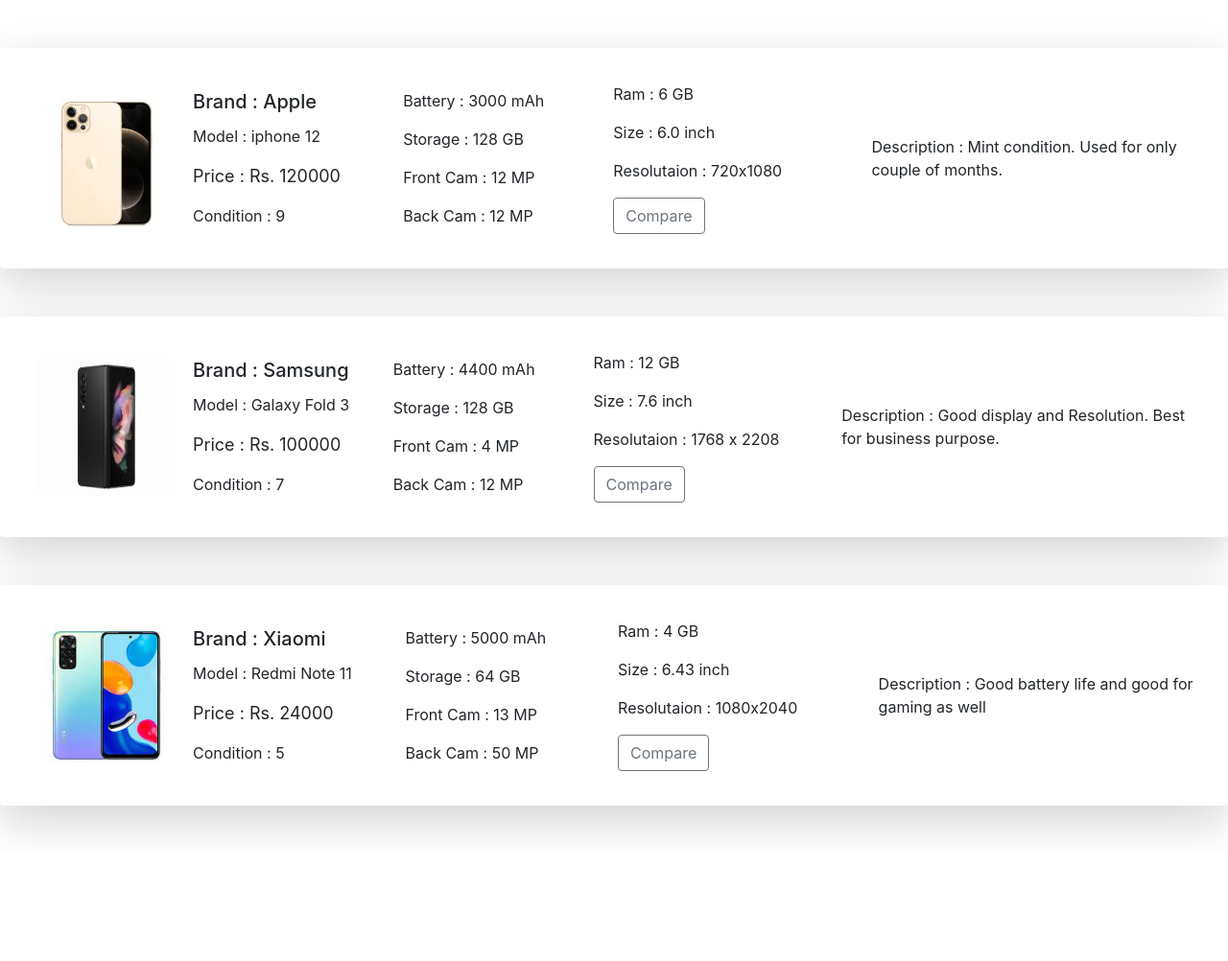
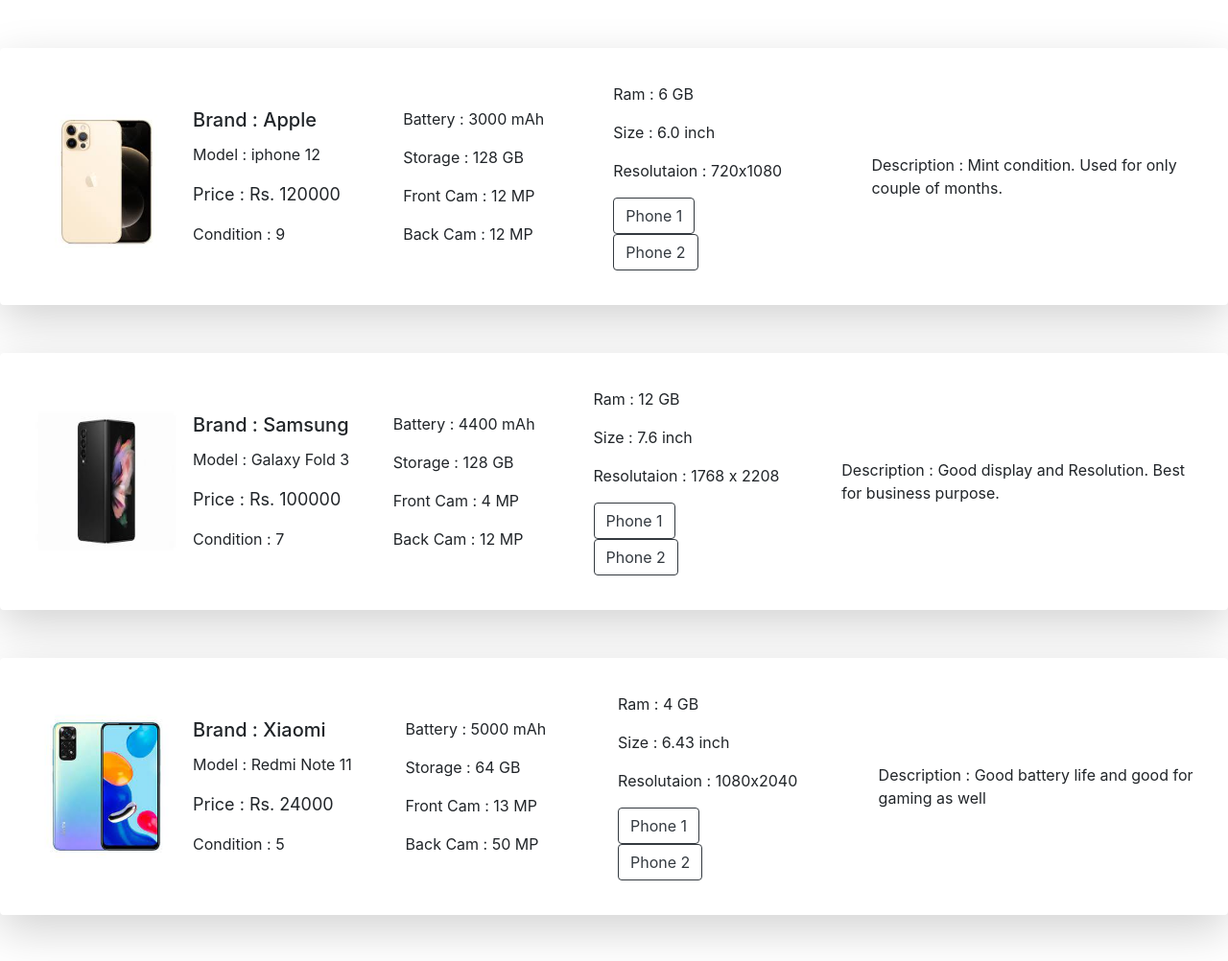
Before and after one commit to sanatankafle12/Used-Mobile-Price-Prediction, a Django app: page / in a window 1280 px wide. Shown: the part 94-1096 px from the top of the page at 96% size. Before the commit the page ends 963 px from the top, so only its background shows below. Run offline with Django 4.2, Linux system fonts and the light colour scheme; data comes from the database, SQL or seed files in the repository; both versions use the stored data as it was after the commit; parts of the project's set-up code (start-up, migrations or seed data) failed here and were passed over.

Commit message:
Added working compare buttons in the home html

```diff
--- a/kati_ho/valuate/static/style/compare.css
+++ b/kati_ho/valuate/static/style/compare.css
@@ -83,9 +83,7 @@
 
 /* Style for the comparison results list */
 .list-group {
-  margin: 50px auto;
   width: 70%;
-  float: left
 }
 
 .list-group-item {
--- a/kati_ho/valuate/templates/home.html
+++ b/kati_ho/valuate/templates/home.html
@@ -47,9 +47,26 @@
         <p class="card-text"> Ram : {{ x.ram }} GB</p>
         <p class="card-text"> Size : {{ x.size }} inch</p>
         <p class="card-text"> Resolutaion : {{ x.res }} </p>
-        <a href="{% url 'compare' x.id %}" class="btn btn-outline-secondary btn-compare">Compare</a>
+<!--         <form method="post">
+      {% csrf_token %}
+        <button type="submit" class="btn btn-outline-dark" name="_id" value = '{{ x.id }}'>Phone_1</button>
+      </form>
+      <form method="post">
+        {% csrf_token %}
+        <button type="submit" class="btn btn-outline-dark" name="_idd" value = '{{ x.id }}'>Phone_2</button>
+      </form> -->
+      <form method="post" action="{% url 'phone1' %}">
+        {% csrf_token %}
+        <button type="submit" class="btn btn-outline-dark" name="_id" value="{{ x.id }}">Phone 1</button>
+      </form>
+
+      <form method="post" action="{% url 'phone2' %}">
+        {% csrf_token %}
+        <button type="submit" class="btn btn-outline-dark" name="_id" value="{{ x.id }}">Phone 2</button>
+      </form>
+
     </div>
-      <div style="display: inline-block; margin-left: 50px; ;">
+      <div style="display: inline-block; margin-left: 50px;">
         <p class="card-text"> Description : {{ x.description }} </p>
       </div>
   </div>
--- a/kati_ho/valuate/templates/valuate.html
+++ b/kati_ho/valuate/templates/valuate.html
@@ -50,7 +50,7 @@
     <script src="https://cdn.jsdelivr.net/npm/bootstrap@4.3.1/dist/js/bootstrap.min.js" integrity="sha384-JjSmVgyd0p3pXB1rRibZUAYoIIy6OrQ6VrjIEaFf/nJGzIxFDsf4x0xIM+B07jRM" crossorigin="anonymous"></script>
     <div class="tab">
       <button class="tablinks" onclick="openCity(event, 'activated-tab')" id="one">Brand</button>
-      <button class="tablinks" onclick="openCity(event, 'deactivated-tab')">Genral Info</button>
+      <button class="tablinks" onclick="openCity(event, 'deactivated-tab')">General Info</button>
       <button class="tablinks" onclick="openCity(event, 'deactivated-tab2')" id="two">Condition Info</button>
     </div>
   <form method="post">
--- a/kati_ho/valuate/urls.py
+++ b/kati_ho/valuate/urls.py
@@ -14,6 +14,8 @@
     path('sell/',views.sell_product,name='sell'),
     path('recommend/',views.recommend,name='recommend'),
     path('logout/',views.logout,name='logout'),
+    path('phone1/', views.phone1, name='phone1'),
+    path('phone2/', views.phone2, name='phone2'),
 ]
 
 urlpatterns+=staticfiles_urlpatterns()
--- a/kati_ho/valuate/views.py
+++ b/kati_ho/valuate/views.py
@@ -65,13 +65,30 @@
     return render(request,'valuate.html')
 
 def compare(request):
-    my_object = get_object_or_404(Listing,id=5)
-    my_object2 = get_object_or_404(Listing,id=6)
-    phone_1 = {'Brand':my_object.brand,'Model':my_object.model,'Price':my_object.price,'Condition':my_object.condition,'Battery':my_object.battery,'Storage':my_object.storage,'Ram':my_object.ram,'Front Camera':my_object.front_camera,'Back Camera': my_object.back_camera,'Size':my_object.size,'Resolution':my_object.res}
-    phone_2 = {'Brand':my_object2.brand,'Model':my_object2.model,'Price':my_object2.price,'Condition':my_object2.condition,'Battery':my_object2.battery,'Storage':my_object2.storage,'Ram':my_object2.ram,'Front Camera':my_object2.front_camera,'Back Camera': my_object2.back_camera,'Size':my_object2.size,'Resolution':my_object2.res}
-    compared_list = comparemobile.compare(phone_1,phone_2)
-    compared_list = {'Brand':compared_list[0],'Model':compared_list[1],'Price':compared_list[2],'Condition':compared_list[3],'Battery':compared_list[4],'Storage':compared_list[5],'Ram':compared_list[6],'Front_Camera':compared_list[7],'Back_Camera': compared_list[8],'Size':compared_list[9],'Resolution':compared_list[10],'gaming':compared_list[11],'general':compared_list[12],'photography':compared_list[13],'movie':compared_list[14]}
-    return render(request, 'compare.html',{'phone':my_object,'phone2':my_object2,'compared':compared_list})
+    idd = request.session.get('phone1_id')
+    idd2 = request.session.get('phone2_id')
+    if(idd!=None and idd2!=None):
+        my_object = get_object_or_404(Listing,id=idd)
+        my_object2 = get_object_or_404(Listing,id=idd2)
+        phone_1 = {'Brand':my_object.brand,'Model':my_object.model,'Price':my_object.price,'Condition':my_object.condition,'Battery':my_object.battery,'Storage':my_object.storage,'Ram':my_object.ram,'Front Camera':my_object.front_camera,'Back Camera': my_object.back_camera,'Size':my_object.size,'Resolution':my_object.res}
+        phone_2 = {'Brand':my_object2.brand,'Model':my_object2.model,'Price':my_object2.price,'Condition':my_object2.condition,'Battery':my_object2.battery,'Storage':my_object2.storage,'Ram':my_object2.ram,'Front Camera':my_object2.front_camera,'Back Camera': my_object2.back_camera,'Size':my_object2.size,'Resolution':my_object2.res}
+        compared_list = comparemobile.compare(phone_1,phone_2)
+        compared_list = {'Brand':compared_list[0],'Model':compared_list[1],'Price':compared_list[2],'Condition':compared_list[3],'Battery':compared_list[4],'Storage':compared_list[5],'Ram':compared_list[6],'Front_Camera':compared_list[7],'Back_Camera': compared_list[8],'Size':compared_list[9],'Resolution':compared_list[10],'gaming':compared_list[11],'general':compared_list[12],'photography':compared_list[13],'movie':compared_list[14]}
+        return render(request,'compare.html',{'phone':my_object,'phone2':my_object2,'compared':compared_list})
+    elif(idd==None and idd2!=None):
+        my_object2 = get_object_or_404(Listing,id=idd2)
+        phone_1 = {'Brand':" ",'Model':" ",'Price':" ",'Condition':" ",'Battery':" ",'Storage':" ",'Ram':" ",'Front Camera':" ",'Back Camera': " ",'Size':" ",'Resolution':" "}
+        compared_list = {'Brand':" ",'Model':" ",'Price':" ",'Condition':" ",'Battery':" ",'Storage':" ",'Ram':" ",'Front Camera':" ",'Back Camera': " ",'Size':" ",'Resolution':" "}
+        return render(request,'compare.html',{'phone':phone_1,'phone2':my_object2,'compared':compared_list})
+    if(idd==None and idd2==None):
+        phone_1 = {'Brand':" ",'Model':" ",'Price':" ",'Condition':" ",'Battery':" ",'Storage':" ",'Ram':" ",'Front Camera':" ",'Back Camera': " ",'Size':" ",'Resolution':" "}
+        compared_list = {'Brand':" ",'Model':" ",'Price':" ",'Condition':" ",'Battery':" ",'Storage':" ",'Ram':" ",'Front Camera':" ",'Back Camera': " ",'Size':" ",'Resolution':" "}
+        return render(request,'compare.html',{'phone':phone_1,'phone2':phone_2,'compared':compared_list})
+    if(idd!=None and idd2==None):
+        my_object = get_object_or_404(Listing,id=idd)
+        phone_2 = {'Brand':" ",'Model':" ",'Price':" ",'Condition':" ",'Battery':" ",'Storage':" ",'Ram':" ",'Front Camera':" ",'Back Camera': " ",'Size':" ",'Resolution':" "}
+        compared_list = {'Brand':" ",'Model':" ",'Price':" ",'Condition':" ",'Battery':" ",'Storage':" ",'Ram':" ",'Front Camera':" ",'Back Camera': " ",'Size':" ",'Resolution':" "}
+        return render(request,'compare.html',{'phone':my_object,'phone2':phone_2,'compared':compared_list})
 
 def recommend(request):
     if(request.method == "POST"):
@@ -111,3 +128,20 @@
         'form':form
     }
     return render(request,'sell_product.html',context)
+
+
+def phone1(request):
+  if request.method == 'POST':
+    phone_id = request.POST.get('_id')
+    # Save the phone_id in the session
+    request.session['phone1_id'] = phone_id
+    return redirect('compare')
+  return render(request, 'home.html')
+
+def phone2(request):
+  if request.method == 'POST':
+    phone_id = request.POST.get('_id')
+    # Save the phone_id in the session
+    request.session['phone2_id'] = phone_id
+    return redirect('compare')
+  return render(request, 'home.html')
```
Also changed, not shown: kati_ho/valuate/templates/compare.html (+4 -3 lines), kati_ho/db.sqlite3, kati_ho/media/imag/Redmi_note_11.jpg (added).
